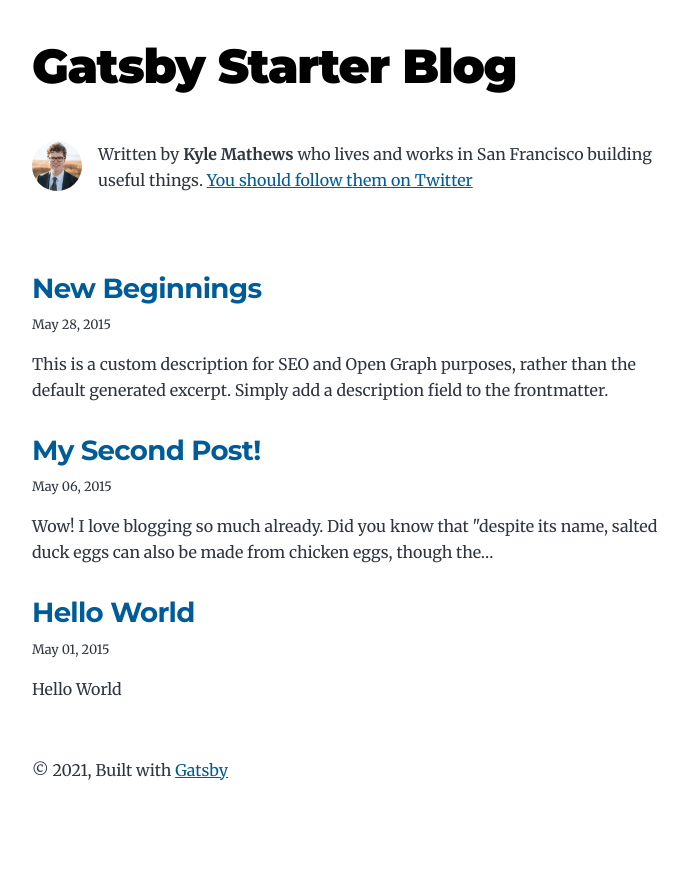
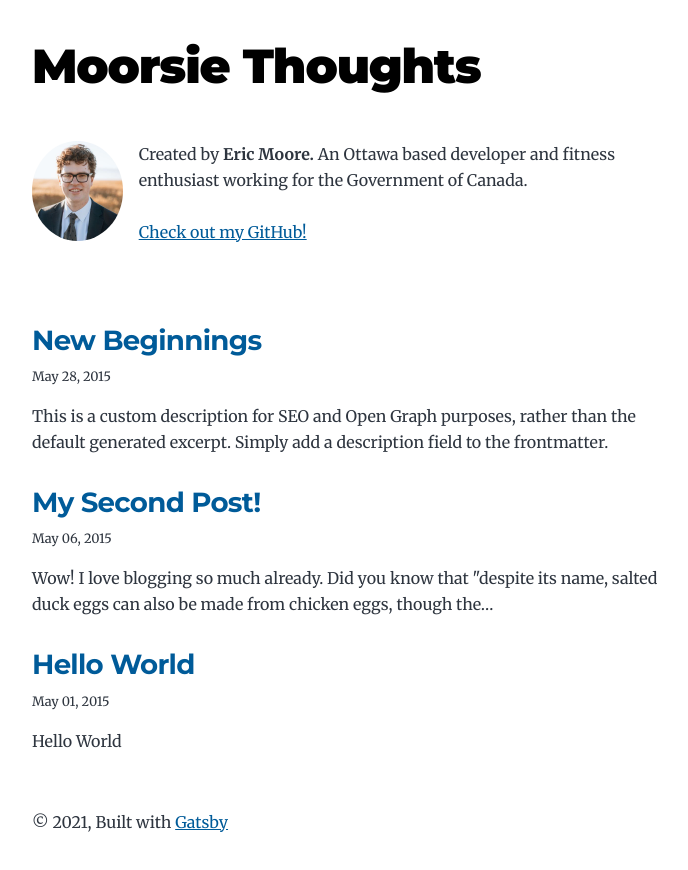
Before and after one commit to ericmoore123/moorsie-blog, a Gatsby site: page / in a window 1280 px wide. Shown: the whole page, without its empty margins (292-980 px from the left). Before the commit the page ends 846 px from the top, so only its background shows below. Built offline with nearby package versions, Linux system fonts and the light colour scheme; Gatsby itself is replaced by a stand-in of ours.

Commit message:
GraphQL and config updates

```diff
--- a/gatsby-config.js
+++ b/gatsby-config.js
@@ -1,14 +1,14 @@
 module.exports = {
   siteMetadata: {
-    title: `Gatsby Starter Blog`,
+    title: `Moorsie Thoughts `,
     author: {
-      name: `Kyle Mathews`,
-      summary: `who lives and works in San Francisco building useful things.`,
+      name: `Eric Moore`,
+      summary: `An Ottawa based developer and fitness enthusiast working for the Government of Canada.`,
     },
     description: `A starter blog demonstrating what Gatsby can do.`,
     siteUrl: `https://gatsbystarterblogsource.gatsbyjs.io/`,
     social: {
-      twitter: `kylemathews`,
+      github: `ericmoore123`,
     },
   },
   plugins: [
--- a/src/components/bio.js
+++ b/src/components/bio.js
@@ -10,6 +10,8 @@ import { useStaticQuery, graphql } from "gatsby"
 import { StaticImage } from "gatsby-plugin-image"
 
 const Bio = () => {
+
+  //'site' keyword queries the 'gatsby.config.js' file, following keywords delve further into file hierarchy
   const data = useStaticQuery(graphql`
     query BioQuery {
       site {
@@ -37,17 +39,19 @@ const Bio = () => {
         layout="fixed"
         formats={["AUTO", "WEBP", "AVIF"]}
         src="../images/profile-pic.png"
-        width={50}
-        height={50}
+        width={150}
+        height={100}
         quality={95}
         alt="Profile picture"
       />
       {author?.name && (
         <p>
-          Written by <strong>{author.name}</strong> {author?.summary || null}
+          Created by <strong>{author.name}.</strong> {author?.summary || null}
           {` `}
-          <a href={`https://twitter.com/${social?.twitter || ``}`}>
-            You should follow them on Twitter
+          <br></br>
+          <br></br>
+          <a href={`https://github.com/${social?.github || ``}`}>
+            Check out my GitHub!
           </a>
         </p>
       )}
```
